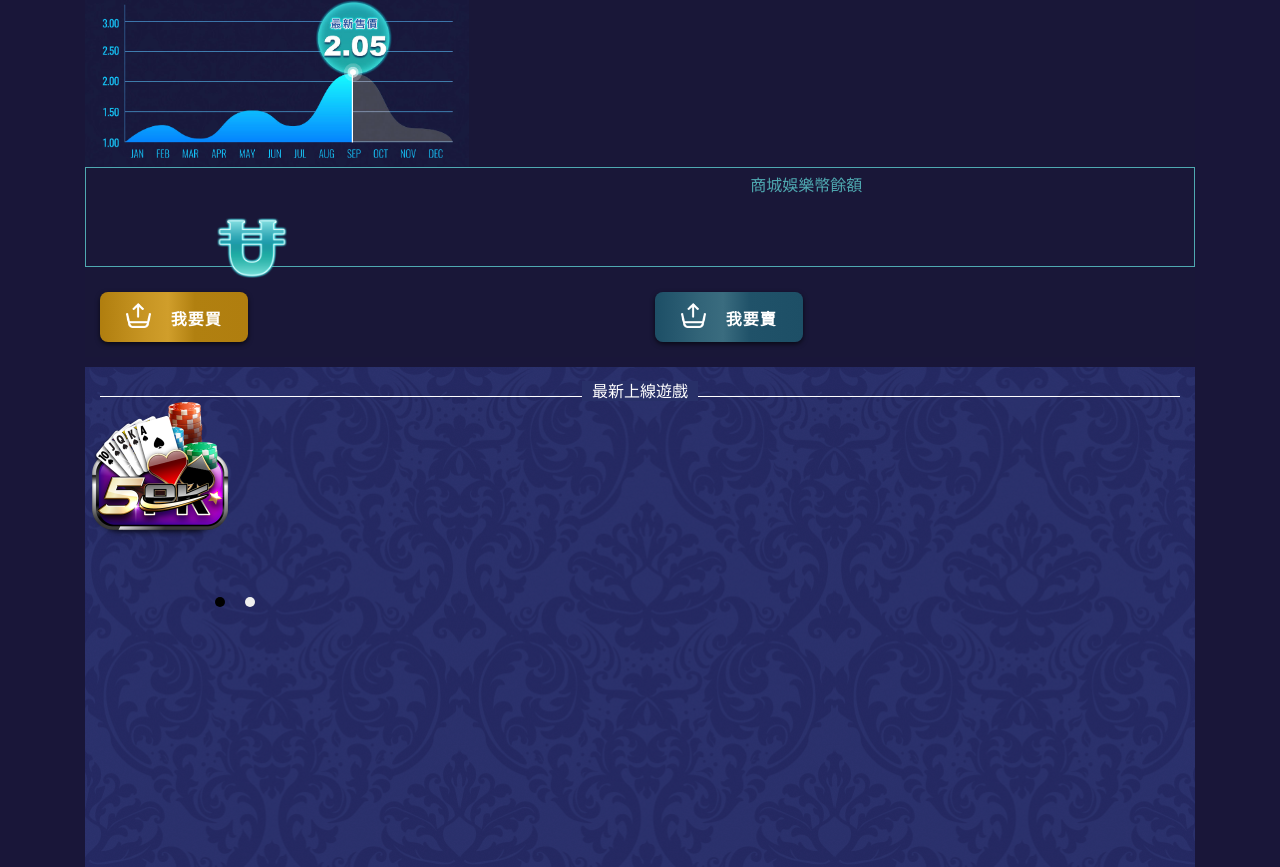
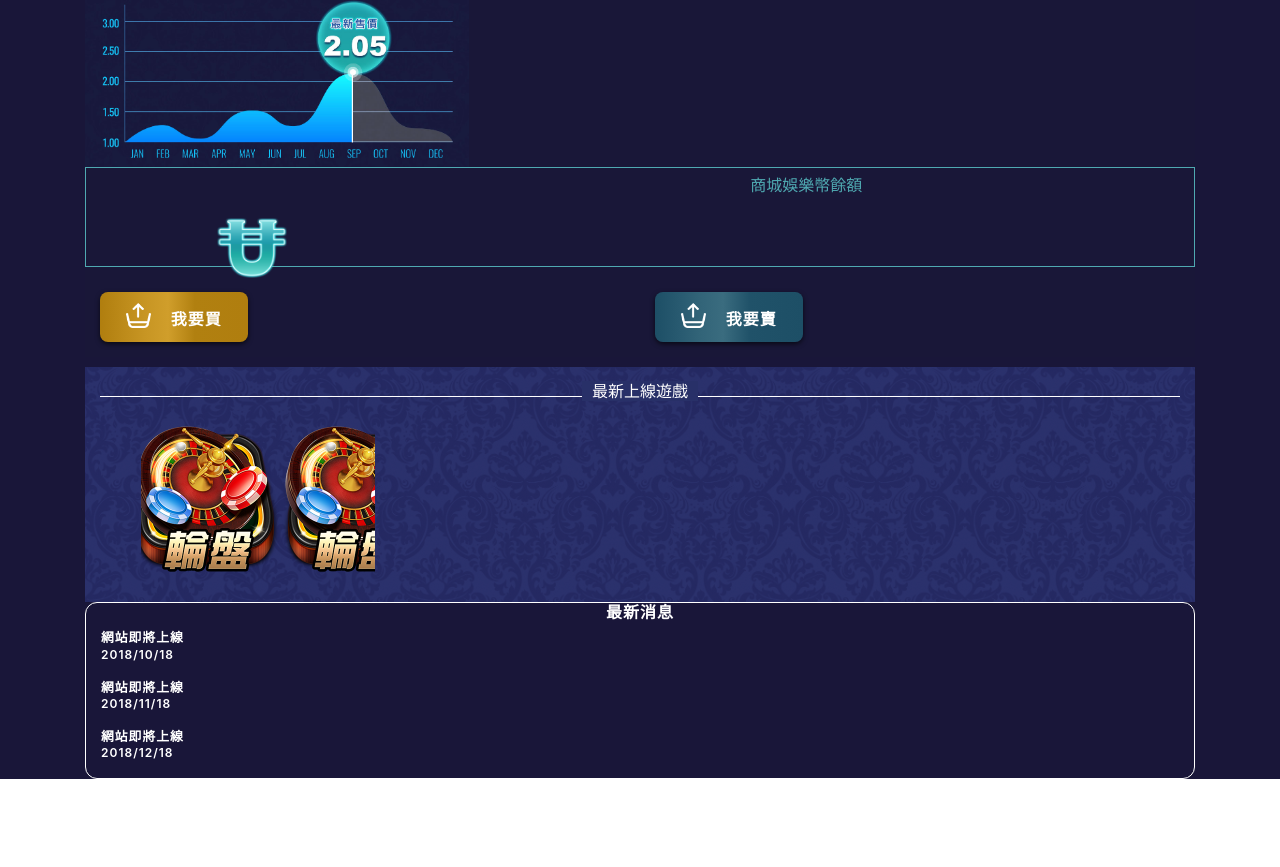
Before and after one commit to BruceWayneLin/mockForGame, a Vue app in the folder mock/: page /#/DashBoard in a window 1280 px wide. Shown: the part 303-1170 px from the top of the page. After the commit the page ends 1082 px from the top, so only its background shows below. Built offline with nearby package versions, Linux system fonts and the light colour scheme; what vue2-hammer would draw is missing.

Commit message:
added new features

```diff
--- a/mock/src/components/DashBoard/MiddleSlider.vue
+++ b/mock/src/components/DashBoard/MiddleSlider.vue
@@ -3,14 +3,31 @@
         <div class="container">
             <h2><span>最新上線遊戲</span></h2>
             <div class="row">
-                <carousel :per-page="1" :mouse-drag="false">
+                <div class="slider">
+                    <carousel :per-page="3" :mouse-drag="false" :autoplay="true" speed="300" loop="true" paginationSize="0px">
                         <slide>
                             <img src="@/assets/icons/5pk.png" alt="" class="img-responsive">
                         </slide>
                         <slide>
                             <img src="@/assets/icons/routelette.png" alt="" class="img-responsive">
                         </slide>
+                        <slide>
+                            <img src="@/assets/icons/routelette.png" alt="" class="img-responsive">
+                        </slide>
+                        <slide>
+                            <img src="@/assets/icons/routelette.png" alt="" class="img-responsive">
+                        </slide>
+                        <slide>
+                            <img src="@/assets/icons/routelette.png" alt="" class="img-responsive">
+                        </slide>
+                        <slide>
+                            <img src="@/assets/icons/routelette.png" alt="" class="img-responsive">
+                        </slide>
+                        <slide>
+                            <img src="@/assets/icons/routelette.png" alt="" class="img-responsive">
+                        </slide>
                     </carousel>
+                </div>
             </div>
         </div>
     </div>
@@ -32,10 +49,7 @@
         background: url('~@/assets/imgs/bg.png');
         background-size: contain;
         width: 100%;
-        height: 500px;
-        .VueCarousel-slide {
-            width: 30%;
-        }
+        height: 235px;
         img {
             height: 150px;
             width: 150px;
@@ -58,5 +72,11 @@
             position: relative;
             top: -3px;
         }
+        .slider {
+            position: relative;
+            top: 28px;
+            max-width: 345px;
+            padding: 0 5%;
+        }
     }
 </style>
--- /dev/null
+++ b/mock/src/components/DashBoard/News.vue
@@ -0,0 +1,65 @@
+<template>
+    <div class="News">
+        <div class="content">
+            <div class="title">
+                <h2>最新消息</h2>
+            </div>
+            <div>
+                <h3>網站即將上線</h3>
+                <p>2018/10/18</p>
+            </div>
+            <div>
+                <h3>網站即將上線</h3>
+                <p>2018/11/18</p>
+            </div>
+            <div>
+                <h3>網站即將上線</h3>
+                <p>2018/12/18</p>
+            </div>
+        </div>
+    </div>
+</template>
+<script>
+    export default {
+        name: 'News',
+        components: {
+        },
+    }
+</script>
+
+<style lang="scss" scoped>
+    .News {
+       .content {
+            /* Safari 3-4, iOS 1-3.2, Android 1.6- */
+            -webkit-border-radius: 12px;
+            /* Firefox 1-3.6 */
+            -moz-border-radius: 12px;
+            /* Opera 10.5, IE 9, Safari 5, Chrome, Firefox 4, iOS 4, Android 2.1+ */
+            border-radius: 12px;
+            letter-spacing: 1px;
+            border: 1px solid white;
+            text-align: center;
+            div {
+                padding: 0px 15px;
+                h3 {
+                    color: white;
+                    font-size: 0.8rem;
+                    font-weight: 600;
+                    text-align: left;
+                    margin-bottom: 0px;
+                }
+                p {
+                    color: white;
+                    font-size: 12px;
+                    font-weight: 600;
+                    text-align: left;
+                }
+            }
+            h2 {
+                color: white;
+                font-size: 1rem;
+                font-weight: 800;
+            }
+       }
+    }
+</style>
--- a/mock/src/views/DashBoard.vue
+++ b/mock/src/views/DashBoard.vue
@@ -8,6 +8,7 @@
       <Anyatic />
       <UcoinTrade />
       <MiddleSlider />
+      <News/>
       <!-- <img src="@/assets/imgs/P.jpg" alt=""> -->
     </div>
   </div>
@@ -21,6 +22,8 @@
   import UcoinTrade from '@/components/DashBoard/UcoinTrade.vue'
   import Anyatic from '@/components/DashBoard/Anaytic.vue'
   import MiddleSlider from '@/components/DashBoard/MiddleSlider.vue'
+  import News from '@/components/DashBoard/News.vue'
+
 
   export default {
     name: 'Dashboard',
@@ -31,7 +34,8 @@
       Slider,
       UcoinTrade,
       Anyatic,
-      MiddleSlider
+      MiddleSlider,
+      News
     }
   }
 </script>
```
Lines whose indentation alone changed are shown as unchanged.
